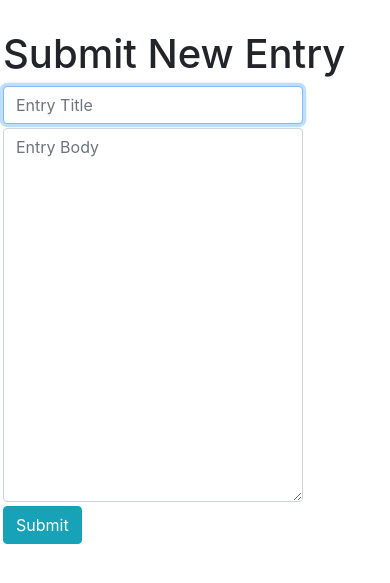
After one commit to ricardo-719/wikiPage-project-cs50w, a Django app: template encyclopedia/templates/encyclopedia/create-entry.html in a window 390 px wide. The commit adds this page. Shown: the top 583 px of the page. Run offline with Django 3.2, Linux system fonts and the light colour scheme; the template is opened without the code that fills it, so the values that code supplies are empty; some libraries are stand-ins or nearby versions.

Commit message:
Implement create entry page & responsive design styling

```diff
--- a/encyclopedia/static/encyclopedia/styles.css
+++ b/encyclopedia/static/encyclopedia/styles.css
@@ -32,7 +32,3 @@ textarea {
     height: 100vh;
     padding: 20px;
 }
-
-.sidebar h2 {
-    margin-top: 5px;
-}
--- /dev/null
+++ b/encyclopedia/templates/encyclopedia/create-entry.html
@@ -0,0 +1,16 @@
+{% extends "encyclopedia/layout.html" %}
+
+{% block title %}
+    Create new entry
+{% endblock %}
+
+{% block body %}
+    <h1 class="ml-2">Submit New Entry</h1>
+    <form>
+        <input class="form-control w-75 mb-1 ml-2" autocomplete="off" autofocus type="text" name="entryTitle" placeholder="Entry Title">
+        <textarea class="form-control w-75 mb-1 ml-2" type="text" name="entryBody" rows="15" wrap="soft"
+        maxlength="5000" class="form-control" autocomplete="off"
+        placeholder="Entry Body"></textarea>
+        <input class="btn btn-info ml-2" type="submit">
+    </form>
+{% endblock %}
--- a/encyclopedia/templates/encyclopedia/index.html
+++ b/encyclopedia/templates/encyclopedia/index.html
@@ -9,7 +9,7 @@
 
     <ul>
         {% for entry in entries %}
-            <li>{{ entry }}</li>
+            <li><a href="./{{ entry }}">{{ entry }}</a></li>
         {% endfor %}
     </ul>
 
--- a/encyclopedia/templates/encyclopedia/layout.html
+++ b/encyclopedia/templates/encyclopedia/layout.html
@@ -10,7 +10,7 @@
     </head>
     <body>
         <div class="row">
-            <div class="sidebar col-lg-2 col-md-3">
+            <div class="sidebar col-lg-2 col-md-3 d-none d-sm-block">
                 <h2>Wiki</h2>
                 <form>
                     <input class="search" type="text" name="q" placeholder="Search Encyclopedia">
--- a/encyclopedia/urls.py
+++ b/encyclopedia/urls.py
@@ -4,5 +4,7 @@ from . import views
 
 urlpatterns = [
     path("", views.index, name="index"),
+    path("create", views.create_entry, name="create"),
     path("<str:name>", views.read_page, name="readPage")
+
 ]
--- a/encyclopedia/views.py
+++ b/encyclopedia/views.py
@@ -9,7 +9,7 @@ def index(request):
         "entries": util.list_entries()
     })
 
-    #Fetch the requested page, redirects users to error page if not found
+# Fetch the requested page, redirects users to error page if not found
 def read_page(request, name):
     entry = util.get_entry(name)
     if entry == None:
@@ -19,3 +19,7 @@ def read_page(request, name):
             "name": name.capitalize(),
             "entry": markdown.markdown(entry)
             })
+
+# Allow user to input a new entry
+def create_entry(request):
+    return render(request, "encyclopedia/create-entry.html")
```
